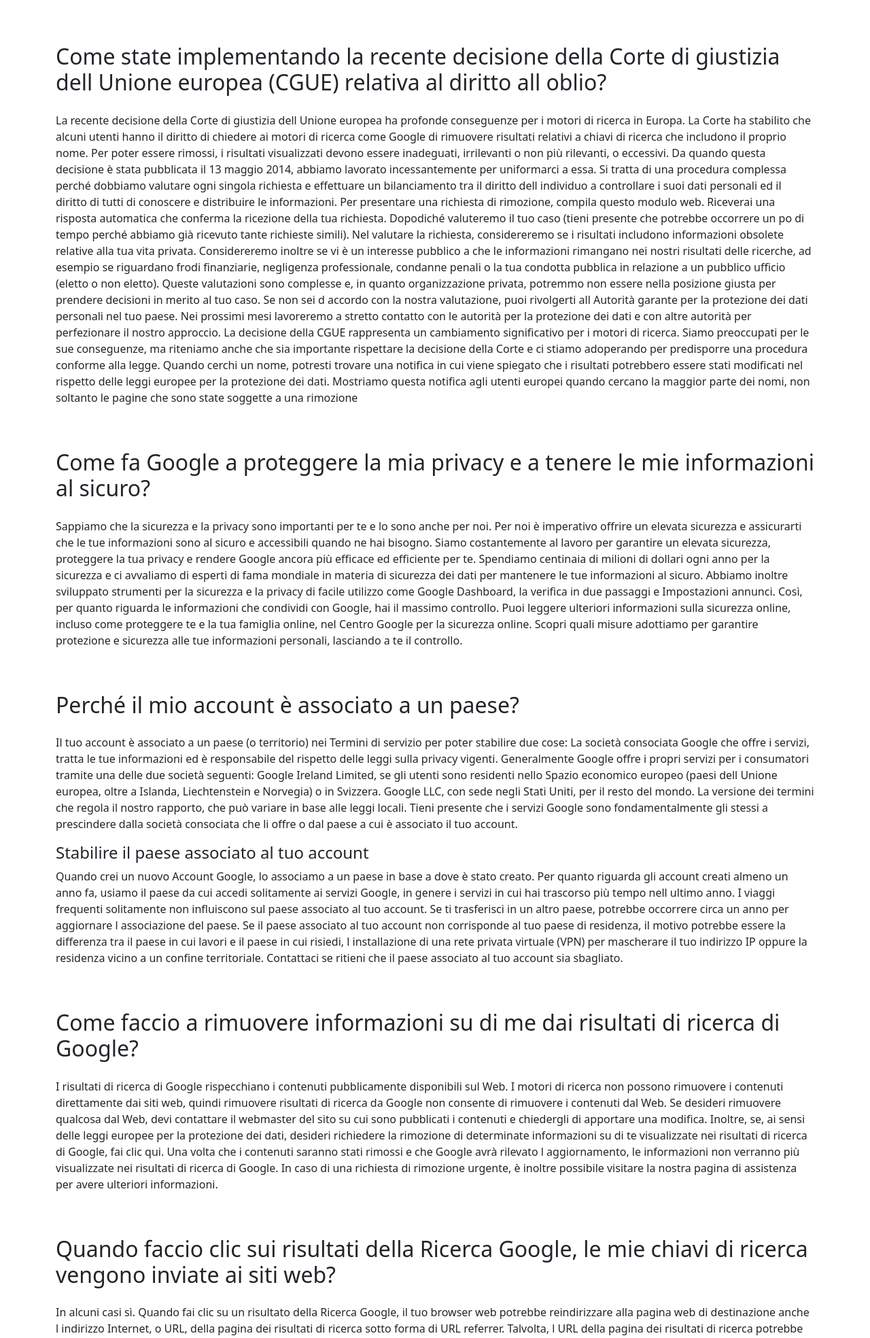
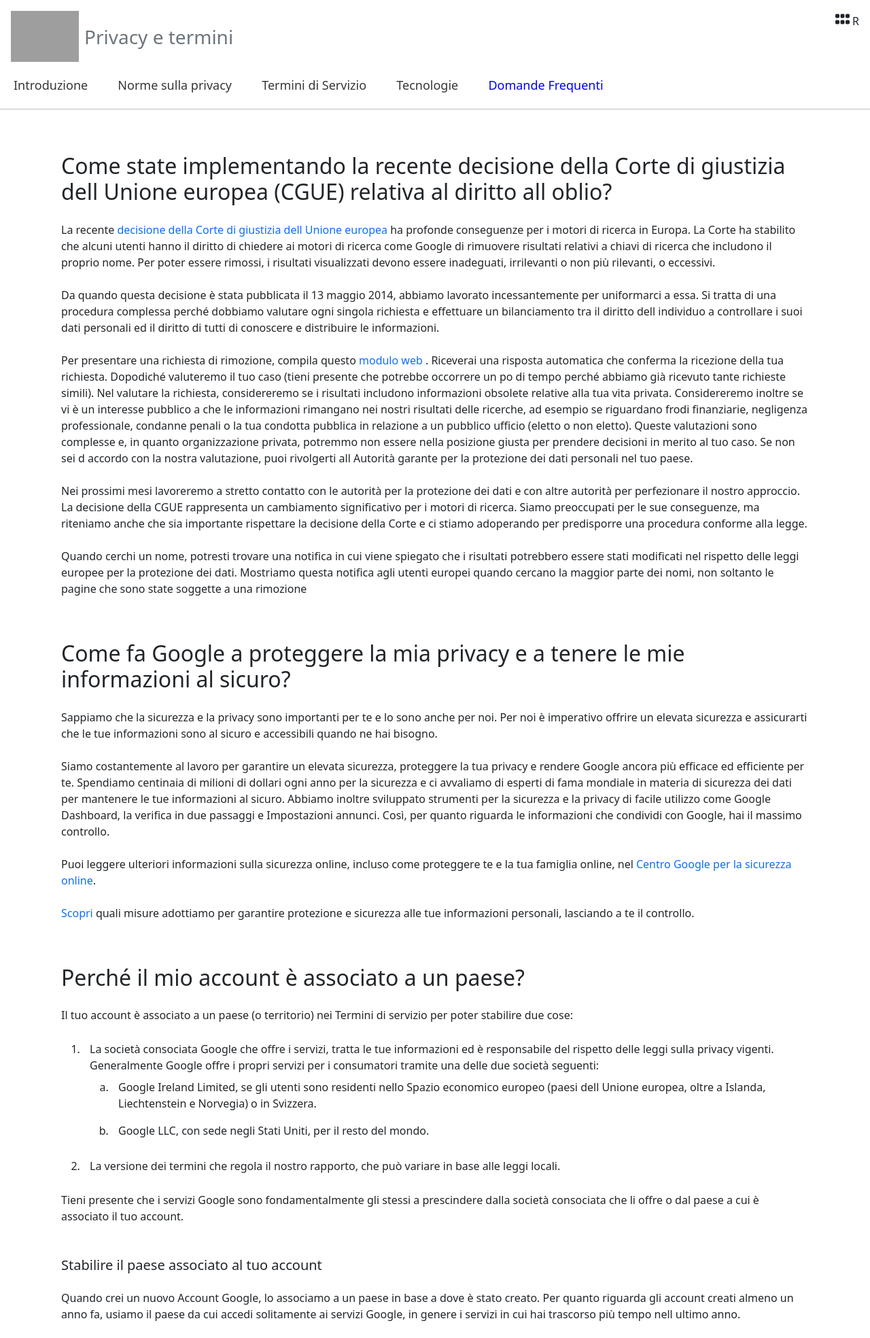
Before and after one commit to bittoMazza/php-google-faq, a PHP site: page / in a window 1280 px wide. Shown: the top 1968 px of the page at 68% size. Run offline with PHP 8.4, Linux system fonts and the light colour scheme; some libraries are stand-ins or nearby versions; grey boxes are pictures that could not be loaded.

Commit message:
complete main contents,styling header

```diff
--- a/index.php
+++ b/index.php
@@ -4,7 +4,10 @@
     <meta charset="UTF-8">
     <meta http-equiv="X-UA-Compatible" content="IE=edge">
     <meta name="viewport" content="width=device-width, initial-scale=1.0">
-    <link href="https://cdn.jsdelivr.net/npm/bootstrap@5.2.0/dist/css/bootstrap.min.css" rel="stylesheet" integrity="sha384-gH2yIJqKdNHPEq0n4Mqa/HGKIhSkIHeL5AyhkYV8i59U5AR6csBvApHHNl/vI1Bx" crossorigin="anonymous">
+    <link rel="stylesheet" href="https://cdnjs.cloudflare.com/ajax/libs/font-awesome/6.1.2/css/all.min.css" integrity="sha512-1sCRPdkRXhBV2PBLUdRb4tMg1w2YPf37qatUFeS7zlBy7jJI8Lf4VHwWfZZfpXtYSLy85pkm9GaYVYMfw5BC1A==" crossorigin="anonymous" referrerpolicy="no-referrer" />
+    <link href="https://cdn.jsdelivr.net/npm/bootstrap@5.2.0/dist/css/bootstrap.min.css" rel="stylesheet"
+    integrity="sha384-gH2yIJqKdNHPEq0n4Mqa/HGKIhSkIHeL5AyhkYV8i59U5AR6csBvApHHNl/vI1Bx" crossorigin="anonymous">
+    <link rel="stylesheet" href="styles/style.css">
     <title>Document</title>
 </head>
 <body>
@@ -13,10 +16,10 @@
             [
                 'question' => 'Come state implementando la recente decisione della Corte di giustizia dell Unione europea (CGUE) relativa al diritto all oblio?',
 
-                'content' => 'La recente decisione della Corte di giustizia dell Unione europea ha profonde conseguenze per i motori di ricerca in Europa. La Corte ha stabilito che alcuni utenti hanno il diritto di chiedere ai motori di ricerca come Google di rimuovere risultati relativi a chiavi di ricerca che includono il proprio nome. Per poter essere rimossi, i risultati visualizzati devono essere inadeguati, irrilevanti o non più rilevanti, o eccessivi.
-                Da quando questa decisione è stata pubblicata il 13 maggio 2014, abbiamo lavorato incessantemente per uniformarci a essa. Si tratta di una procedura complessa perché dobbiamo valutare ogni singola richiesta e effettuare un bilanciamento tra il diritto dell individuo a controllare i suoi dati personali ed il diritto di tutti di conoscere e distribuire le informazioni.
-                Per presentare una richiesta di rimozione, compila questo modulo web. Riceverai una risposta automatica che conferma la ricezione della tua richiesta. Dopodiché valuteremo il tuo caso (tieni presente che potrebbe occorrere un po di tempo perché abbiamo già ricevuto tante richieste simili). Nel valutare la richiesta, considereremo se i risultati includono informazioni obsolete relative alla tua vita privata. Considereremo inoltre se vi è un interesse pubblico a che le informazioni rimangano nei nostri risultati delle ricerche, ad esempio se riguardano frodi finanziarie, negligenza professionale, condanne penali o la tua condotta pubblica in relazione a un pubblico ufficio (eletto o non eletto). Queste valutazioni sono complesse e, in quanto organizzazione privata, potremmo non essere nella posizione giusta per prendere decisioni in merito al tuo caso. Se non sei d accordo con la nostra valutazione, puoi rivolgerti all Autorità garante per la protezione dei dati personali nel tuo paese.
-                Nei prossimi mesi lavoreremo a stretto contatto con le autorità per la protezione dei dati e con altre autorità per perfezionare il nostro approccio. La decisione della CGUE rappresenta un cambiamento significativo per i motori di ricerca. Siamo preoccupati per le sue conseguenze, ma riteniamo anche che sia importante rispettare la decisione della Corte e ci stiamo adoperando per predisporre una procedura conforme alla legge.
+                'content' => 'La recente <a href =""> decisione della Corte di giustizia dell Unione europea </a> ha profonde conseguenze per i motori di ricerca in Europa. La Corte ha stabilito che alcuni utenti hanno il diritto di chiedere ai motori di ricerca come Google di rimuovere risultati relativi a chiavi di ricerca che includono il proprio nome. Per poter essere rimossi, i risultati visualizzati devono essere inadeguati, irrilevanti o non più rilevanti, o eccessivi.<br><br>
+                Da quando questa decisione è stata pubblicata il 13 maggio 2014, abbiamo lavorato incessantemente per uniformarci a essa. Si tratta di una procedura complessa perché dobbiamo valutare ogni singola richiesta e effettuare un bilanciamento tra il diritto dell individuo a controllare i suoi dati personali ed il diritto di tutti di conoscere e distribuire le informazioni.<br><br>
+                Per presentare una richiesta di rimozione, compila questo <a href="#"> modulo web </a>. Riceverai una risposta automatica che conferma la ricezione della tua richiesta. Dopodiché valuteremo il tuo caso (tieni presente che potrebbe occorrere un po di tempo perché abbiamo già ricevuto tante richieste simili). Nel valutare la richiesta, considereremo se i risultati includono informazioni obsolete relative alla tua vita privata. Considereremo inoltre se vi è un interesse pubblico a che le informazioni rimangano nei nostri risultati delle ricerche, ad esempio se riguardano frodi finanziarie, negligenza professionale, condanne penali o la tua condotta pubblica in relazione a un pubblico ufficio (eletto o non eletto). Queste valutazioni sono complesse e, in quanto organizzazione privata, potremmo non essere nella posizione giusta per prendere decisioni in merito al tuo caso. Se non sei d accordo con la nostra valutazione, puoi rivolgerti all Autorità garante per la protezione dei dati personali nel tuo paese.<br><br>
+                Nei prossimi mesi lavoreremo a stretto contatto con le autorità per la protezione dei dati e con altre autorità per perfezionare il nostro approccio. La decisione della CGUE rappresenta un cambiamento significativo per i motori di ricerca. Siamo preoccupati per le sue conseguenze, ma riteniamo anche che sia importante rispettare la decisione della Corte e ci stiamo adoperando per predisporre una procedura conforme alla legge.<br><br>
                 Quando cerchi un nome, potresti trovare una notifica in cui viene spiegato che i risultati potrebbero essere stati modificati nel rispetto delle leggi europee per la protezione dei dati. Mostriamo questa notifica agli utenti europei quando cercano la maggior parte dei nomi, non soltanto le pagine che sono state soggette a una rimozione',
 
                 'sub_title' => '',
@@ -27,10 +30,10 @@
             [
                 'question' => 'Come fa Google a proteggere la mia privacy e a tenere le mie informazioni al sicuro?',
 
-                'content' => 'Sappiamo che la sicurezza e la privacy sono importanti per te e lo sono anche per noi. Per noi è imperativo offrire un elevata sicurezza e assicurarti che le tue informazioni sono al sicuro e accessibili quando ne hai bisogno.
-                Siamo costantemente al lavoro per garantire un elevata sicurezza, proteggere la tua privacy e rendere Google ancora più efficace ed efficiente per te. Spendiamo centinaia di milioni di dollari ogni anno per la sicurezza e ci avvaliamo di esperti di fama mondiale in materia di sicurezza dei dati per mantenere le tue informazioni al sicuro. Abbiamo inoltre sviluppato strumenti per la sicurezza e la privacy di facile utilizzo come Google Dashboard, la verifica in due passaggi e Impostazioni annunci. Così, per quanto riguarda le informazioni che condividi con Google, hai il massimo controllo.
-                Puoi leggere ulteriori informazioni sulla sicurezza online, incluso come proteggere te e la tua famiglia online, nel Centro Google per la sicurezza online.
-                Scopri quali misure adottiamo per garantire protezione e sicurezza alle tue informazioni personali, lasciando a te il controllo.',
+                'content' => 'Sappiamo che la sicurezza e la privacy sono importanti per te e lo sono anche per noi. Per noi è imperativo offrire un elevata sicurezza e assicurarti che le tue informazioni sono al sicuro e accessibili quando ne hai bisogno.<br><br>
+                Siamo costantemente al lavoro per garantire un elevata sicurezza, proteggere la tua privacy e rendere Google ancora più efficace ed efficiente per te. Spendiamo centinaia di milioni di dollari ogni anno per la sicurezza e ci avvaliamo di esperti di fama mondiale in materia di sicurezza dei dati per mantenere le tue informazioni al sicuro. Abbiamo inoltre sviluppato strumenti per la sicurezza e la privacy di facile utilizzo come Google Dashboard, la verifica in due passaggi e Impostazioni annunci. Così, per quanto riguarda le informazioni che condividi con Google, hai il massimo controllo.<br><br>
+                Puoi leggere ulteriori informazioni sulla sicurezza online, incluso come proteggere te e la tua famiglia online, nel <a href=#>Centro Google per la sicurezza online</a>.<br><br>
+                <a href=#>Scopri</a> quali misure adottiamo per garantire protezione e sicurezza alle tue informazioni personali, lasciando a te il controllo.',
                 'sub_title' => '',
 
                 'sub_content' => '',
@@ -38,23 +41,35 @@
             [
                 'question' => 'Perché il mio account è associato a un paese?',
 
-                'content' => 'Il tuo account è associato a un paese (o territorio) nei Termini di servizio per poter stabilire due cose:
-                La società consociata Google che offre i servizi, tratta le tue informazioni ed è responsabile del rispetto delle leggi sulla privacy vigenti. Generalmente Google offre i propri servizi per i consumatori tramite una delle due società seguenti:
-                Google Ireland Limited, se gli utenti sono residenti nello Spazio economico europeo (paesi dell Unione europea, oltre a Islanda, Liechtenstein e Norvegia) o in Svizzera.
-                Google LLC, con sede negli Stati Uniti, per il resto del mondo.
-                La versione dei termini che regola il nostro rapporto, che può variare in base alle leggi locali.
+                'content' => 'Il tuo account è associato a un paese (o territorio) nei Termini di servizio per poter stabilire due cose:<br>
+                <ol>
+                    <li>
+                        La società consociata Google che offre i servizi, tratta le tue informazioni ed è responsabile del rispetto delle leggi sulla privacy vigenti. Generalmente Google offre i propri servizi per i consumatori tramite una delle due società seguenti:
+                        <ol type="a">
+                            <li  class="py-2">
+                                Google Ireland Limited, se gli utenti sono residenti nello Spazio economico europeo (paesi dell Unione europea, oltre a Islanda, Liechtenstein e Norvegia) o in Svizzera.
+                            </li>
+                            <li class="py-2">
+                                Google LLC, con sede negli Stati Uniti, per il resto del mondo.
+                            </li>
+                        </ol>
+                    </li>
+                    <li>
+                        La versione dei termini che regola il nostro rapporto, che può variare in base alle leggi locali.
+                    </li>
+                </ol>
                 Tieni presente che i servizi Google sono fondamentalmente gli stessi a prescindere dalla società consociata che li offre o dal paese a cui è associato il tuo account.',
 
                 'sub_title' => 'Stabilire il paese associato al tuo account',
 
-                'sub_content' => 'Quando crei un nuovo Account Google, lo associamo a un paese in base a dove è stato creato. Per quanto riguarda gli account creati almeno un anno fa, usiamo il paese da cui accedi solitamente ai servizi Google, in genere i servizi in cui hai trascorso più tempo nell ultimo anno.
-                I viaggi frequenti solitamente non influiscono sul paese associato al tuo account. Se ti trasferisci in un altro paese, potrebbe occorrere circa un anno per aggiornare l associazione del paese.
-                Se il paese associato al tuo account non corrisponde al tuo paese di residenza, il motivo potrebbe essere la differenza tra il paese in cui lavori e il paese in cui risiedi, l installazione di una rete privata virtuale (VPN) per mascherare il tuo indirizzo IP oppure la residenza vicino a un confine territoriale. Contattaci se ritieni che il paese associato al tuo account sia sbagliato.'
+                'sub_content' => 'Quando crei un nuovo Account Google, lo associamo a un paese in base a dove è stato creato. Per quanto riguarda gli account creati almeno un anno fa, usiamo il paese da cui accedi solitamente ai servizi Google, in genere i servizi in cui hai trascorso più tempo nell ultimo anno.<br><br>
+                I viaggi frequenti solitamente non influiscono sul paese associato al tuo account. Se ti trasferisci in un altro paese, potrebbe occorrere circa un anno per aggiornare l associazione del paese.<br><br>
+                Se il paese associato al tuo account non corrisponde al tuo paese di residenza, il motivo potrebbe essere la differenza tra il paese in cui lavori e il paese in cui risiedi, l installazione di una rete privata virtuale (VPN) per mascherare il tuo indirizzo IP oppure la residenza vicino a un confine territoriale. <a href=#>Contattaci</a> se ritieni che il paese associato al tuo account sia sbagliato.'
             ],
             [
                 'question' => 'Come faccio a rimuovere informazioni su di me dai risultati di ricerca di Google?',
 
-                'content' => 'I risultati di ricerca di Google rispecchiano i contenuti pubblicamente disponibili sul Web. I motori di ricerca non possono rimuovere i contenuti direttamente dai siti web, quindi rimuovere risultati di ricerca da Google non consente di rimuovere i contenuti dal Web. Se desideri rimuovere qualcosa dal Web, devi contattare il webmaster del sito su cui sono pubblicati i contenuti e chiedergli di apportare una modifica. Inoltre, se, ai sensi delle leggi europee per la protezione dei dati, desideri richiedere la rimozione di determinate informazioni su di te visualizzate nei risultati di ricerca di Google, fai clic qui. Una volta che i contenuti saranno stati rimossi e che Google avrà rilevato l aggiornamento, le informazioni non verranno più visualizzate nei risultati di ricerca di Google. In caso di una richiesta di rimozione urgente, è inoltre possibile visitare la nostra pagina di assistenza per avere ulteriori informazioni.',
+                'content' => 'I risultati di ricerca di Google rispecchiano i contenuti pubblicamente disponibili sul Web. I motori di ricerca non possono rimuovere i contenuti direttamente dai siti web, quindi rimuovere risultati di ricerca da Google non consente di rimuovere i contenuti dal Web. Se desideri rimuovere qualcosa dal Web, devi <a href=#>contattare il webmaster</a> del sito su cui sono pubblicati i contenuti e chiedergli di apportare una modifica. Inoltre, se, ai sensi delle leggi europee per la protezione dei dati, desideri richiedere la rimozione di determinate informazioni su di te visualizzate nei risultati di ricerca di Google, <a href=#>fai clic qui</a>. Una volta che i contenuti saranno stati rimossi e che Google avrà rilevato l aggiornamento, le informazioni non verranno più visualizzate nei risultati di ricerca di Google. In caso di una richiesta di rimozione urgente, è inoltre possibile<a href=#>visitare la nostra pagina di assistenza per avere ulteriori informazioni</a>.',
 
                 'sub_title' => '',
 
@@ -63,7 +78,7 @@
             [
                 'question' => 'Quando faccio clic sui risultati della Ricerca Google, le mie chiavi di ricerca vengono inviate ai siti web?',
 
-                'content' => 'In alcuni casi sì. Quando fai clic su un risultato della Ricerca Google, il tuo browser web potrebbe reindirizzare alla pagina web di destinazione anche l indirizzo Internet, o URL, della pagina dei risultati di ricerca sotto forma di URL referrer. Talvolta, l URL della pagina dei risultati di ricerca potrebbe contenere la query di ricerca che hai inserito. Se utilizzi la ricerca SSL (la funzione di ricerca criptata di Google), nella maggior parte dei casi i termini di ricerca non vengono inviati come parte dell URL negli URL referrer. Questo comportamento può fare eccezione, ad esempio se utilizzi alcuni browser meno diffusi. Ulteriori informazioni sulla ricerca SSL sono disponibili qui. Le query di ricerca o le informazioni contenute nell URL referrer potrebbero essere disponibili mediante Google Analytics o un API (Application Programming Interface). Inoltre, gli inserzionisti potrebbero ricevere informazioni relative all esatte parole chiave che hanno determinato il clic su un annuncio.',
+                'content' => 'In alcuni casi sì. Quando fai clic su un risultato della Ricerca Google, il tuo browser web potrebbe reindirizzare alla pagina web di destinazione anche l indirizzo Internet, o URL, della pagina dei risultati di ricerca sotto forma di URL referrer. Talvolta, l URL della pagina dei risultati di ricerca potrebbe contenere la query di ricerca che hai inserito. Se utilizzi la ricerca SSL (la funzione di ricerca criptata di Google), nella maggior parte dei casi i termini di ricerca non vengono inviati come parte dell URL negli<a href=#> URL referrer</a>. Questo comportamento può fare eccezione, ad esempio se utilizzi alcuni browser meno diffusi. Ulteriori informazioni sulla ricerca SSL sono disponibili qui. Le query di ricerca o le informazioni contenute nell URL referrer potrebbero essere disponibili mediante Google Analytics o un API (Application Programming Interface). Inoltre, gli inserzionisti potrebbero ricevere informazioni relative all esatte parole chiave che hanno determinato il clic su un annuncio.',
 
                 'sub_title' => '',
 
@@ -71,9 +86,41 @@
             ]
         ]
     ?>
-
+    <header>
+        <div class="d-flex justify-content-between p-3">
+            <div class="d-flex align-items-center">
+                <img class="ms_logo" src="https://upload.wikimedia.org/wikipedia/commons/2/2f/Google_2015_logo.svg" alt="">
+                <span class="ms-2 fs-3 text-muted">Privacy e termini</span>
+            </div>
+            <div>
+            <i class="fs-4 fa-solid fa-grip"></i>
+            <span>R</span>
+            </div>
+        </div>
+        <div>
+            <nav>
+                <ul>
+                    <li>
+                        Introduzione
+                    </li>
+                    <li>
+                        Norme sulla privacy
+                    </li>
+                    <li>
+                        Termini di Servizio
+                    </li>
+                    <li>
+                        Tecnologie
+                    </li>
+                    <li class="active">
+                        Domande Frequenti
+                    </li>
+                </ul>
+            </nav>
+        </div>
+    </header>
     <main>
-        <div class="container">
+        <div class="ms_container">
             <?php
                 foreach($faqs as $faq){
             ?>
@@ -91,7 +138,7 @@
                <?php
                     if(!empty($faq['sub_title'] && !empty($faq['sub_content'])))
                     {
-                        echo '<h4>'.$faq['sub_title'].'</h4>';
+                        echo '<h5 class="mt-5 pb-3">'.$faq['sub_title'].'</h5>';
                         echo '<p>' .$faq['sub_content'].'</p>';
                     }
                ?>
--- /dev/null
+++ b/styles/style.css
@@ -0,0 +1,32 @@
+.ms_container{
+    width: 1100px;
+    margin: 0 auto;
+}
+
+a{
+    text-decoration: none;
+}
+
+header{
+    border-bottom: 1px solid rgb(190, 190, 190);
+}
+.ms_logo{
+    width: 100px;
+}
+nav ul{
+    padding:0;
+}
+nav ul li{
+    list-style: none;
+    display: inline-block;
+    padding: 5px 20px;
+    font-size: 18px;
+    color: rgb(55, 55, 55);
+}
+.active{
+    color:blue
+}
+
+ol li{
+    padding:10px 0 10px 10px
+}
```
